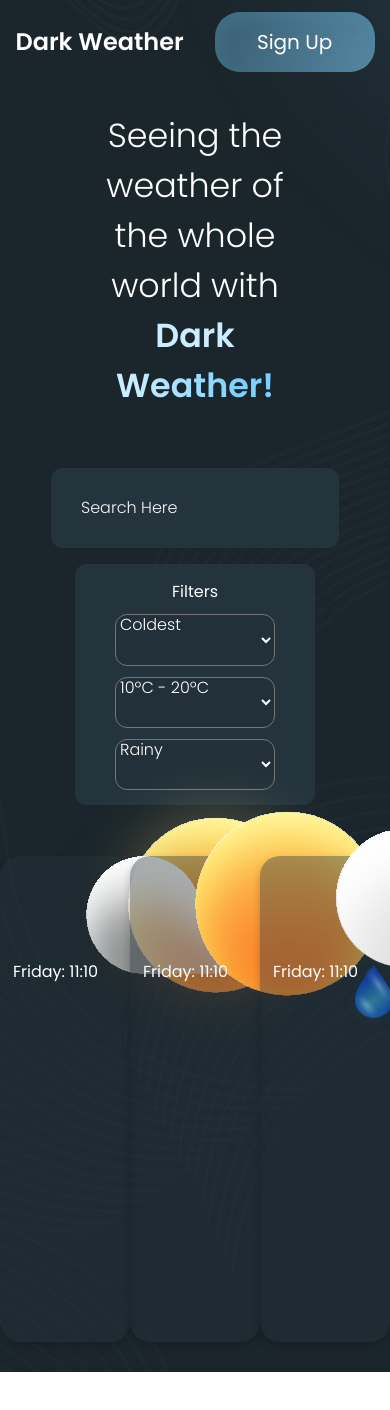
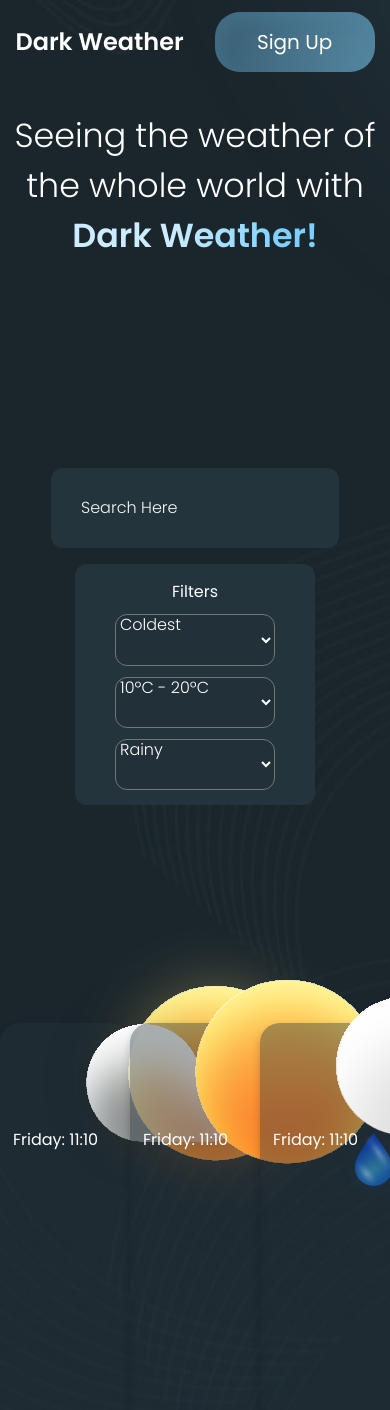
Before and after one commit to mavrk-mose/dark-weather, a React (Vite) app: page / in a window 390 px wide. Shown: the top 1410 px of the page. Before the commit the page ends 1372 px from the top, so only its background shows below. Built offline with nearby package versions, Linux system fonts and the light colour scheme; no server answers.

Commit message:
made the weather card responsive with media queries

```diff
--- a/src/index.css
+++ b/src/index.css
@@ -241,14 +241,18 @@ li{
   }
   .cards {
     flex-direction: row;
-
+    height: 100vh;
+    margin-top: 10%;
   }
   .card {
     flex-direction: column;
   }
   .content {
     font-size: smaller;
+    width: auto;
     height: 40vh;
+
+
   }
   .filters {
     flex-direction: column;
```
